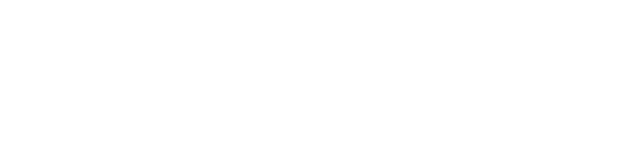
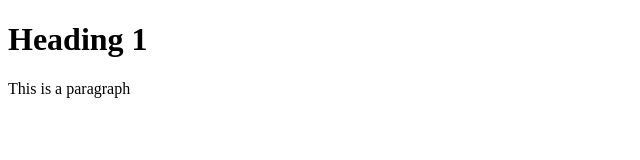
Before and after one commit to SaqibHussain06/marketplace1, a plain HTML site: page index.html in a window 1280 px wide. Shown: the whole page, without its empty margins (0-640 px from the left). Drawn offline with Linux system fonts and the light colour scheme.

Commit message:
added heading and paragraph

```diff
--- a/index.html
+++ b/index.html
@@ -4,9 +4,10 @@
     <meta charset="UTF-8">
     <meta http-equiv="X-UA-Compatible" content="IE=edge">
     <meta name="viewport" content="width=device-width, initial-scale=1.0">
-    <title>Document</title>
+    <title>Marketplace</title>
 </head>
 <body>
-
+    <h1>Heading 1</h1>
+    <p>This is a paragraph</p>
 </body>
 </html>
```
